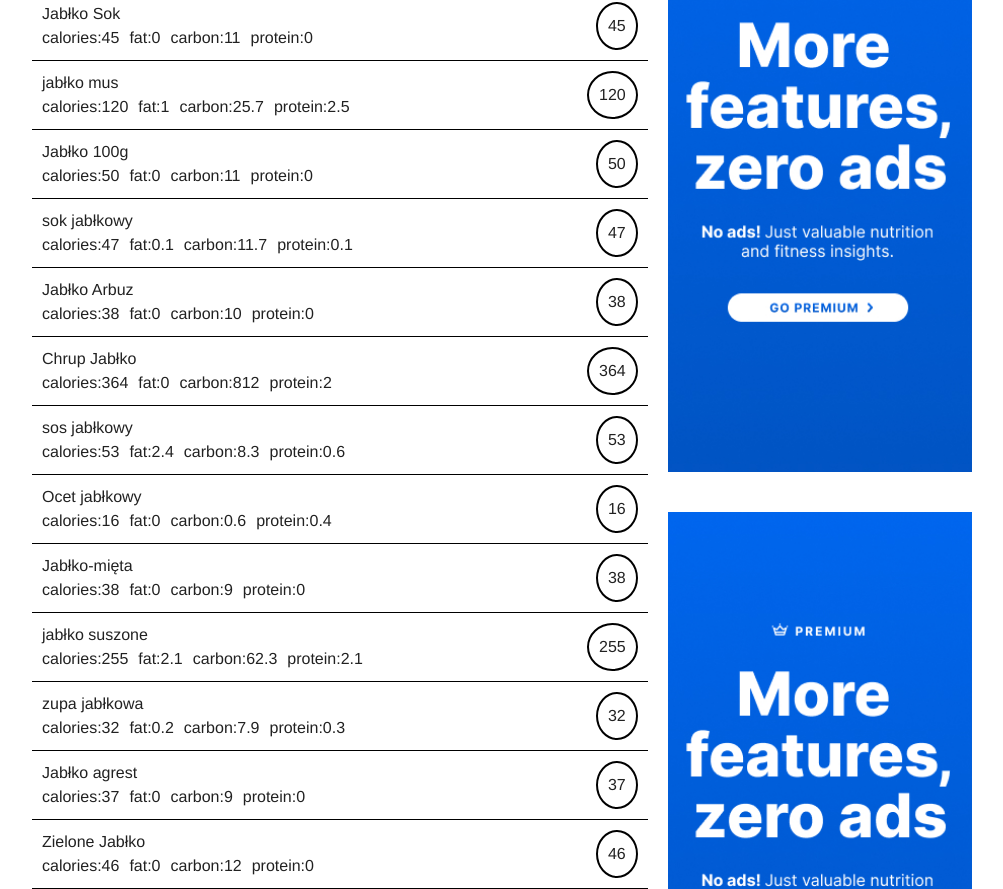
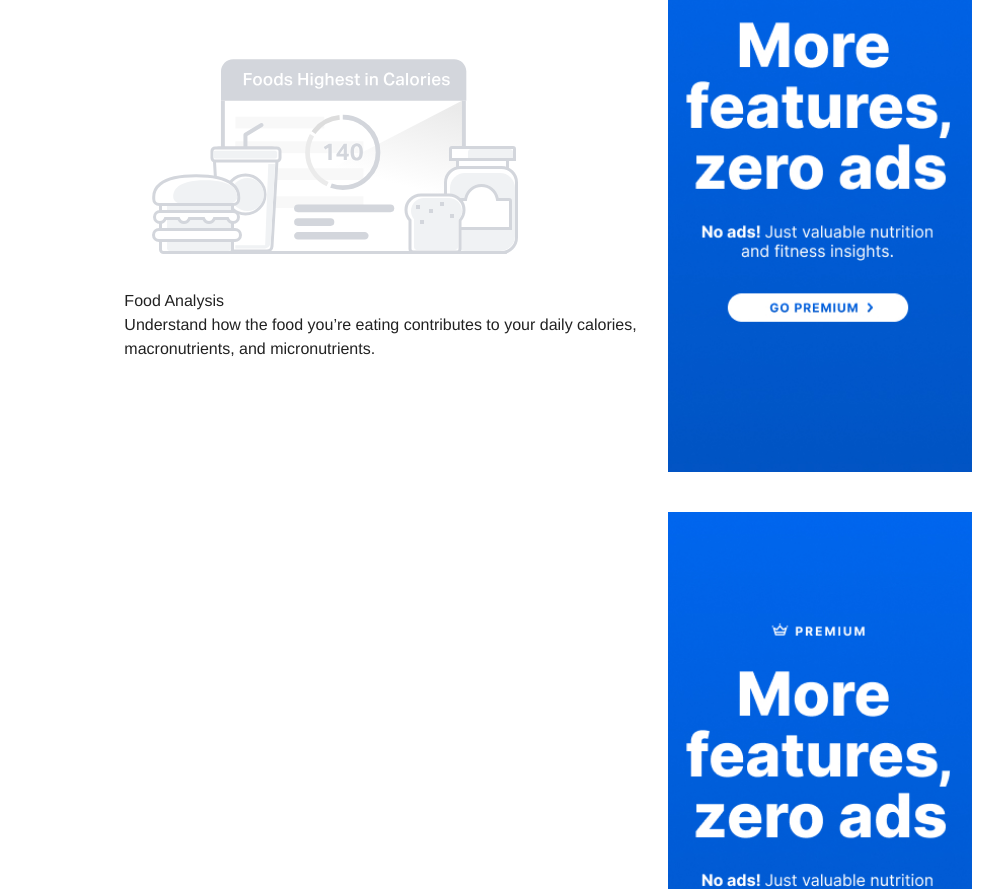
Before and after one commit to nikhilhir/Myfitnesspal.com-MERN_STACK, a React (Create React App) app in the folder frontend/myfitnesspal/: page /food in a window 1280 px wide. Shown: the part 232-1121 px from the top of the page, without its empty margins (148-1151 px from the left). Built offline with nearby package versions, Linux system fonts and the light colour scheme.

Commit message:
fixed food

```diff
--- a/frontend/myfitnesspal/src/pages/Food.jsx
+++ b/frontend/myfitnesspal/src/pages/Food.jsx
@@ -6,158 +6,6 @@ import Empty from '../Components/Empty';
 import { BiSearchAlt2 } from "react-icons/bi";
 import axios from 'axios';
 
-let dummy = [
-  {
-    id: "28",
-    name: "jabłko ",
-    caloric: "48",
-    type: "f",
-    fat: "0.4",
-    carbon: "12.1",
-    protein: "0.4",
-    category_id: "1",
-  },
-  {
-    id: "15395",
-    name: "Jabłko Sok",
-    caloric: "45",
-    type: "x",
-    fat: "0",
-    carbon: "11",
-    protein: "0",
-    category_id: "500",
-  },
-  {
-    id: "441",
-    name: "jabłko mus ",
-    caloric: "120",
-    type: "f",
-    fat: "1",
-    carbon: "25.7",
-    protein: "2.5",
-    category_id: "1",
-  },
-  {
-    id: "6523",
-    name: "Jabłko 100g",
-    caloric: "50",
-    type: "x",
-    fat: "0",
-    carbon: "11",
-    protein: "0",
-    category_id: "500",
-  },
-  {
-    id: "1409",
-    name: "sok jabłkowy",
-    caloric: "47",
-    type: "f",
-    fat: "0.1",
-    carbon: "11.7",
-    protein: "0.1",
-    category_id: "6",
-  },
-  {
-    id: "7086",
-    name: "Jabłko Arbuz",
-    caloric: "38",
-    type: "x",
-    fat: "0",
-    carbon: "10",
-    protein: "0",
-    category_id: "500",
-  },
-  {
-    id: "6882",
-    name: "Chrup Jabłko",
-    caloric: "364",
-    type: "x",
-    fat: "0",
-    carbon: "812",
-    protein: "2",
-    category_id: "500",
-  },
-  {
-    id: "2098",
-    name: "sos jabłkowy ",
-    caloric: "53",
-    type: "s",
-    fat: "2.4",
-    carbon: "8.3",
-    protein: "0.6",
-    category_id: "12",
-  },
-  {
-    id: "2172",
-    name: "Ocet jabłkowy",
-    caloric: "16",
-    type: "s",
-    fat: "0",
-    carbon: "0.6",
-    protein: "0.4",
-    category_id: "12",
-  },
-  {
-    id: "15741",
-    name: "Jabłko-mięta",
-    caloric: "38",
-    type: "x",
-    fat: "0",
-    carbon: "9",
-    protein: "0",
-    category_id: "500",
-  },
-  {
-    id: "321",
-    name: "jabłko suszone",
-    caloric: "255",
-    type: "f",
-    fat: "2.1",
-    carbon: "62.3",
-    protein: "2.1",
-    category_id: "1",
-  },
-  {
-    id: "2459",
-    name: "zupa jabłkowa ",
-    caloric: "32",
-    type: "m",
-    fat: "0.2",
-    carbon: "7.9",
-    protein: "0.3",
-    category_id: "14",
-  },
-  {
-    id: "10289",
-    name: "Jabłko  agrest",
-    caloric: "37",
-    type: "x",
-    fat: "0",
-    carbon: "9",
-    protein: "0",
-    category_id: "500",
-  },
-  {
-    id: "14416",
-    name: "Zielone Jabłko",
-    caloric: "46",
-    type: "x",
-    fat: "0",
-    carbon: "12",
-    protein: "0",
-    category_id: "500",
-  },
-  {
-    id: "29",
-    name: "jabłko gotowane",
-    caloric: "45",
-    type: "f",
-    fat: "0.5",
-    carbon: "11.1",
-    protein: "0.7",
-    category_id: "1",
-  },
-];
 
 const MainDiv = styled.div`
   width: 100%;
@@ -192,7 +40,7 @@ padding:10px;
 `;
 const Food = () => {
 
-    let [food,setFood]= useState([{}])
+    let [food,setFood]= useState([])
     let [text,setText]= useState("")
 
     const getdata=async(any)=>{
@@ -211,7 +59,7 @@ const Food = () => {
   axios
     .request(options)
     .then(function (response) {
-      console.log(response.data);
+      setFood(response.data.dishes);
     })
     .catch(function (error) {
       console.error(error);
@@ -240,7 +88,7 @@ const Food = () => {
             ></input>
             <BiSearchAlt2
               cursor="pointer"
-              // onClick={() => getdata(text)}
+              onClick={() => getdata(text)}
               size={40}
             />
           </div>
@@ -256,11 +104,11 @@ const Food = () => {
                 </h4>
               </div>
             ) : (
-              dummy.map((e) => {
+              food.map((e) => {
                 return (
                   <ItemDiv key={e.id}>
                     <div>
-                      <h4>{e.name}</h4>
+                      <h4 style={{color:"blue"}}>{e.name}</h4>
                       <div style={{display:"flex",gap:"10px"}}>
                         <h6>calories:{e.caloric}</h6>
                         <h6>fat:{e.fat}</h6>
@@ -273,7 +121,7 @@ const Food = () => {
                       style={{
                         border: "2px solid black",
                         borderRadius: "50%",
-                        padding: "10px",
+                        padding: "12px",
                       }}
                     >
                       <h2>{e.caloric}</h2>
```
